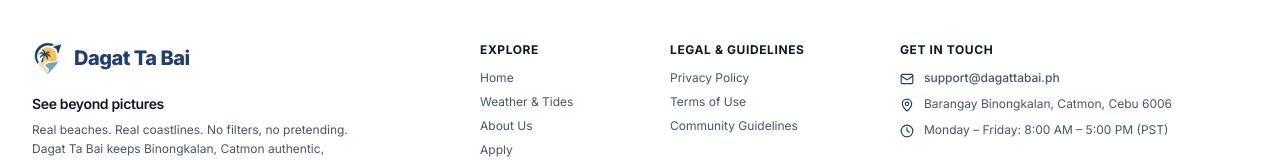
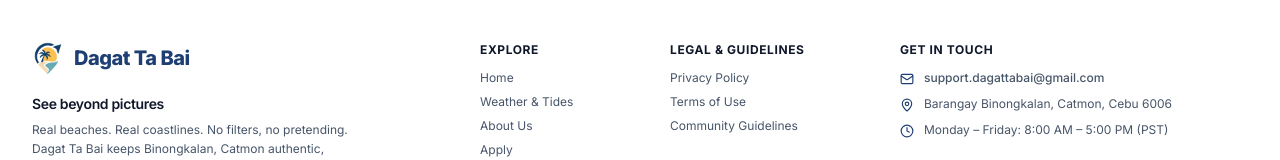
Before and after one commit to karelbugwac/beachmapping, a Next.js app in the folder beachmapping-main/DagatTaBai/: page / in a window 1280 px wide. Shown: the part 3611-3771 px from the top of the page. Built offline with nearby package versions, Linux system fonts and the light colour scheme; no server answers; the database is empty.

Commit message:
rename the email indicated on get in touch

```diff
--- a/beachmapping-main/DagatTaBai/components/footer.tsx
+++ b/beachmapping-main/DagatTaBai/components/footer.tsx
@@ -139,7 +139,7 @@ export function Footer() {
                     href="mailto:support@dagattabai.ph"
                     className="hover:text-[#1F3F74] dark:hover:text-sky-300 font-medium transition-colors"
                   >
-                    support@dagattabai.ph
+                    support.dagattabai@gmail.com
                   </a>
                 </div>
                 <div className="flex items-start gap-2.5">
```
